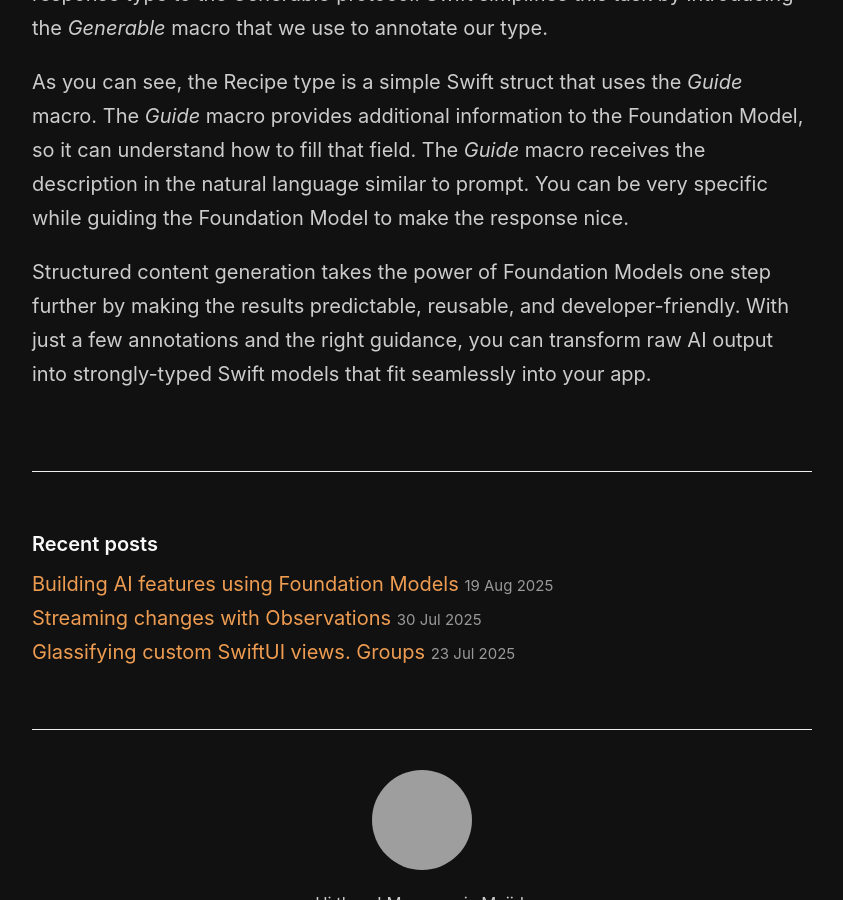
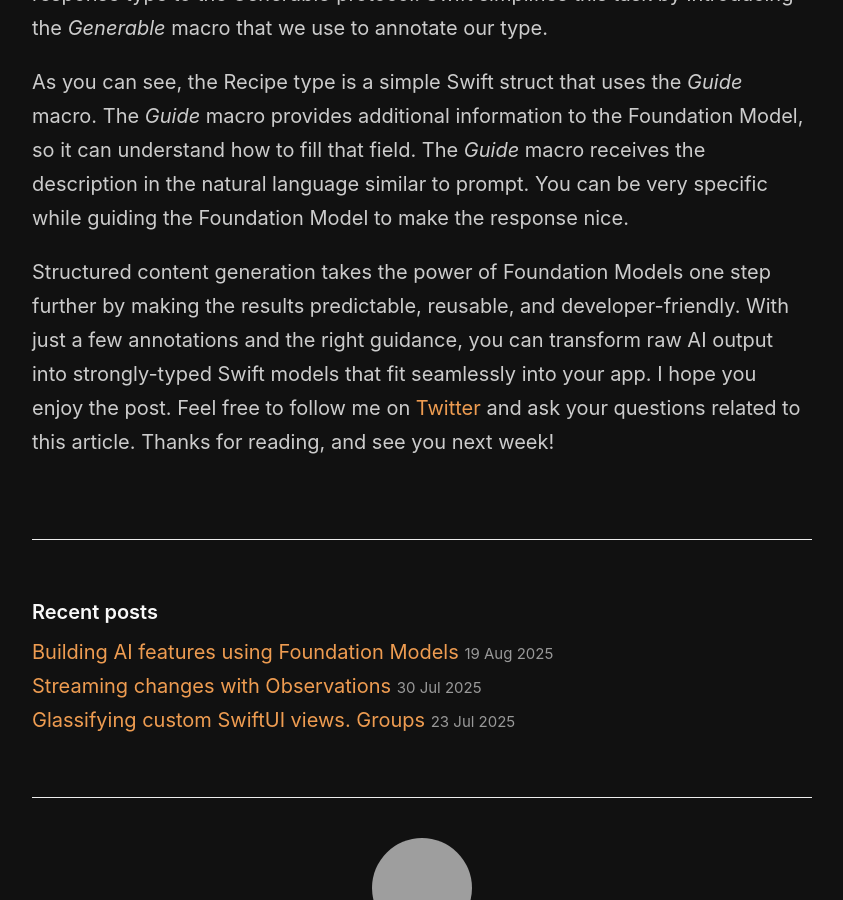
Before and after one commit to mecid/mecid.github.io, a Jekyll site: the page built from _posts/2025-08-26-building-ai-features-using-foundation-models-structured-content.md, in a window 1280 px wide and 900 px high, scrolled down 2170 px, cut to the strip 0-900 px from the top of the window. Shown: the whole strip, without its empty margins (218-1061 px from the left). Built offline with Jekyll 4.4.1, drawn with Linux system fonts in a browser that asks for light colours; grey boxes are pictures that could not be loaded.

Commit message:
conclusion added to ai structured content

```diff
--- a/_posts/2025-08-26-building-ai-features-using-foundation-models-structured-content.md
+++ b/_posts/2025-08-26-building-ai-features-using-foundation-models-structured-content.md
@@ -85,4 +85,4 @@ In order to receive response in a structured format, you have to conform you res
 
 As you can see, the Recipe type is a simple Swift struct that uses the *Guide* macro. The *Guide* macro provides additional information to the Foundation Model, so it can understand how to fill that field. The *Guide* macro receives the description in the natural language similar to prompt. You can be very specific while guiding the Foundation Model to make the response nice.
 
-Structured content generation takes the power of Foundation Models one step further by making the results predictable, reusable, and developer-friendly. With just a few annotations and the right guidance, you can transform raw AI output into strongly-typed Swift models that fit seamlessly into your app.
+Structured content generation takes the power of Foundation Models one step further by making the results predictable, reusable, and developer-friendly. With just a few annotations and the right guidance, you can transform raw AI output into strongly-typed Swift models that fit seamlessly into your app. I hope you enjoy the post. Feel free to follow me on [Twitter](https://twitter.com/mecid) and ask your questions related to this article. Thanks for reading, and see you next week!
```
